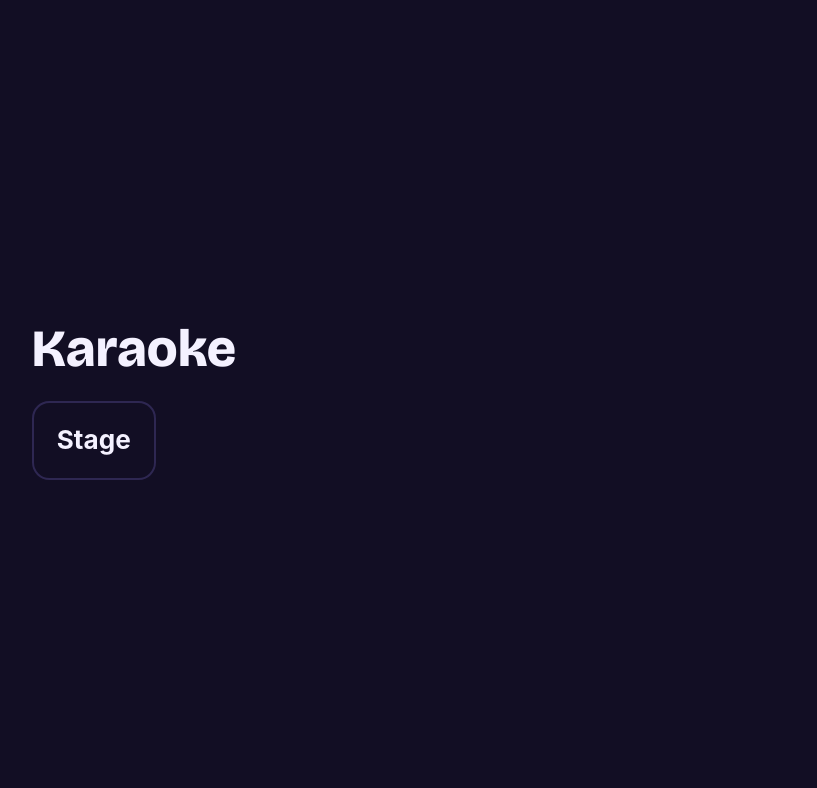
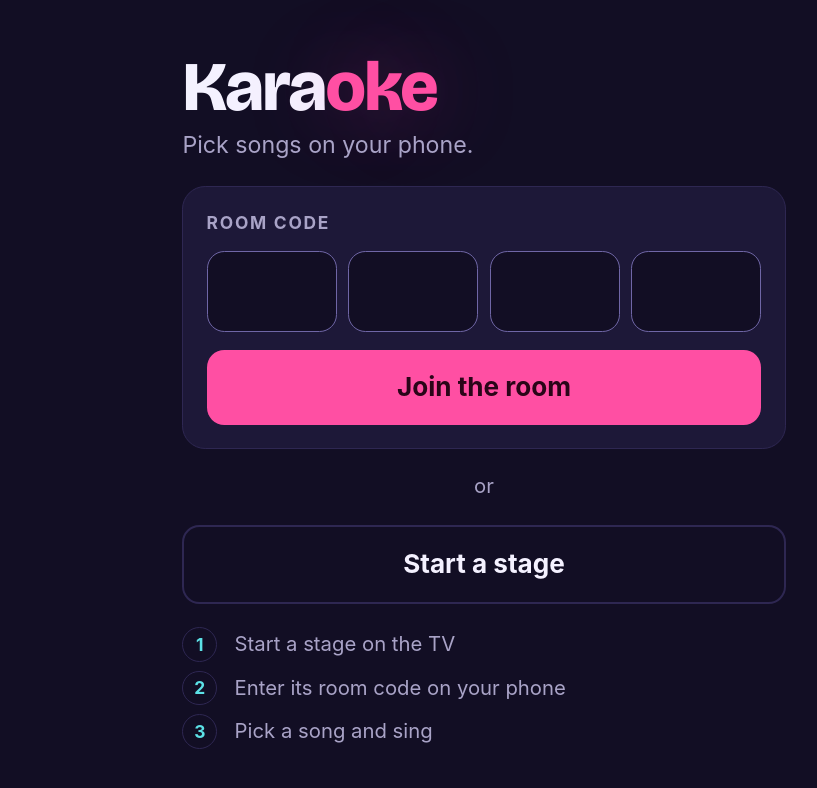
Before and after one commit to PaulAugsten/karaoke, a Next.js app: page / in a window 1280 px wide. Shown: the top 788 px of the page, without its empty margins (156-973 px from the left). Built offline with nearby package versions, Linux system fonts and the light colour scheme.

Commit message:
feat: added join code field and stage entry to home page

```diff
--- a/app/page.tsx
+++ b/app/page.tsx
@@ -1,13 +1,59 @@
+import Form from 'next/form';
 import Link from 'next/link';
+import { Button } from '@/components/Button';
 import { buttonClass } from '@/components/buttonClass';
+import { Panel } from '@/components/Panel';
+import { RoomCodeInput } from '@/components/RoomCodeInput';
+import { Wordmark } from '@/components/Wordmark';
+
+const STEPS = [
+    'Start a stage on the TV',
+    'Enter its room code on your phone',
+    'Pick a song and sing',
+];
 
 export default function Home() {
     return (
-        <main className="mx-auto flex min-h-dvh max-w-2xl flex-col justify-center gap-4 p-6">
-            <h1 className="font-display font-extrabold text-4xl">Karaoke</h1>
-            <Link autoFocus className={`${buttonClass('outline')} self-start`} href={'/stage'}>
-                Stage
+        <main className="mx-auto flex min-h-dvh  w-full max-w-md flex-col justify-center gap-4 px-4 py-3">
+            <header>
+                <h1 className="text-5xl">
+                    <Wordmark />
+                </h1>
+                <p className="mt-1 text-muted">Pick songs on your phone.</p>
+            </header>
+
+            <Panel>
+                <Form action="/join" className="flex flex-col gap-3">
+                    <label
+                        htmlFor="room-code"
+                        className="font-bold text-muted text-xs uppercase tracking-widest"
+                    >
+                        Room code
+                    </label>
+                    <RoomCodeInput id="room-code" name="room" required />
+                    <Button type="submit">Join the room</Button>
+                </Form>
+            </Panel>
+
+            <p className="text-center text-muted text-sm">or</p>
+
+            <Link autoFocus className={buttonClass('outline')} href="/stage">
+                Start a stage
             </Link>
+
+            <ol className="flex flex-col gap-1.5 text-muted text-sm">
+                {STEPS.map((step, index) => (
+                    <li key={step} className="flex items-center gap-3">
+                        <span
+                            aria-hidden="true"
+                            className="flex size-6 shrink-0 items-center justify-center rounded-full border border-line font-bold text-highlight text-xs"
+                        >
+                            {index + 1}
+                        </span>
+                        {step}
+                    </li>
+                ))}
+            </ol>
         </main>
     );
 }
--- /dev/null
+++ b/components/Panel.tsx
@@ -0,0 +1,10 @@
+import type { ReactNode } from 'react';
+
+/** A raised box that groups a form or a set of controls. */
+export function Panel({ children, className = '' }: { children: ReactNode; className?: string }) {
+    return (
+        <div className={`rounded-2xl border border-line bg-surface p-4 ${className}`.trim()}>
+            {children}
+        </div>
+    );
+}
--- /dev/null
+++ b/components/RoomCodeInput.tsx
@@ -0,0 +1,51 @@
+'use client';
+
+import { type ComponentProps, useState } from 'react';
+
+const LENGTH = 4;
+const BOXES = Array.from({ length: LENGTH }, (_, index) => index);
+
+type RoomCodeInputProps = Omit<
+    ComponentProps<'input'>,
+    'className' | 'maxLength' | 'minLength' | 'pattern' | 'pattern' | 'defaultValue' | 'value'
+> & { defaultValue?: string };
+
+/** The room code field */
+export function RoomCodeInput({ defaultValue = '', onChange, ...props }: RoomCodeInputProps) {
+    const initial = defaultValue.slice(0, LENGTH);
+    const [length, setLength] = useState(initial.length);
+    const active = Math.min(length, LENGTH - 1);
+
+    return (
+        <span className="@container relative grid h-14 grid-cols-4 gap-2 overflow-hidden">
+            <input
+                {...props}
+                defaultValue={initial}
+                minLength={LENGTH}
+                maxLength={LENGTH}
+                pattern="[A-Za-z]{4}"
+                title="The four letters shown on TV"
+                autoCapitalize="characters"
+                autoComplete="off"
+                autoCorrect="off"
+                spellCheck={false}
+                onChange={(event) => {
+                    setLength(event.currentTarget.value.length);
+                    onChange?.(event);
+                }}
+                className="peer absolute inset-y-0 left-0 w-[125cqw] bg-transparent pl-[calc(12.5cqw-0.1875rem-0.5ch)] font-bold font-mono text-2xl text-highlight uppercase tracking-[calc(25cwq+0.125rem-1ch)] outline-none"
+            />
+            {BOXES.map((index) => (
+                <span
+                    key={index}
+                    aria-hidden="true"
+                    className={`pointer-events-none rounded-xl border bg-background ${
+                        index === active
+                            ? 'border-field peer-focus:border-2 peer-focus:border-highlight'
+                            : 'border-field'
+                    }`}
+                />
+            ))}
+        </span>
+    );
+}
--- /dev/null
+++ b/components/Wordmark.tsx
@@ -0,0 +1,9 @@
+/** The app's name, with "oke" in the accent colour. */
+export function Wordmark() {
+    return (
+        <span className="font-display font-extrabold tracking-tight">
+            Kara
+            <span className="text-accent [text-shadow:0_0_1.2em_rgb(255_79_163/0.35)]">oke</span>
+        </span>
+    );
+}
```
Also changed, not shown: 1 other file (tests, documents, lock files or other folders).
